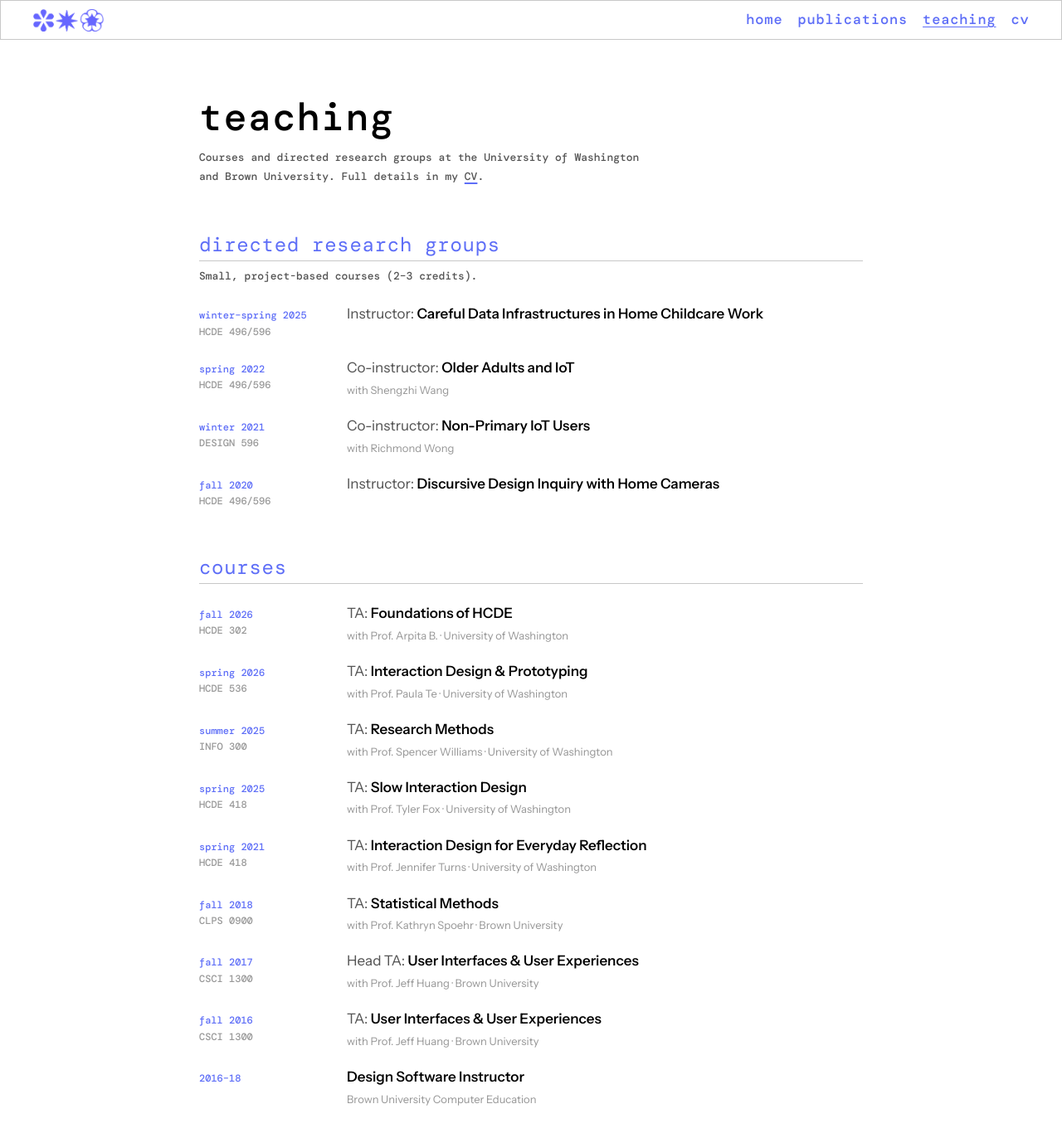
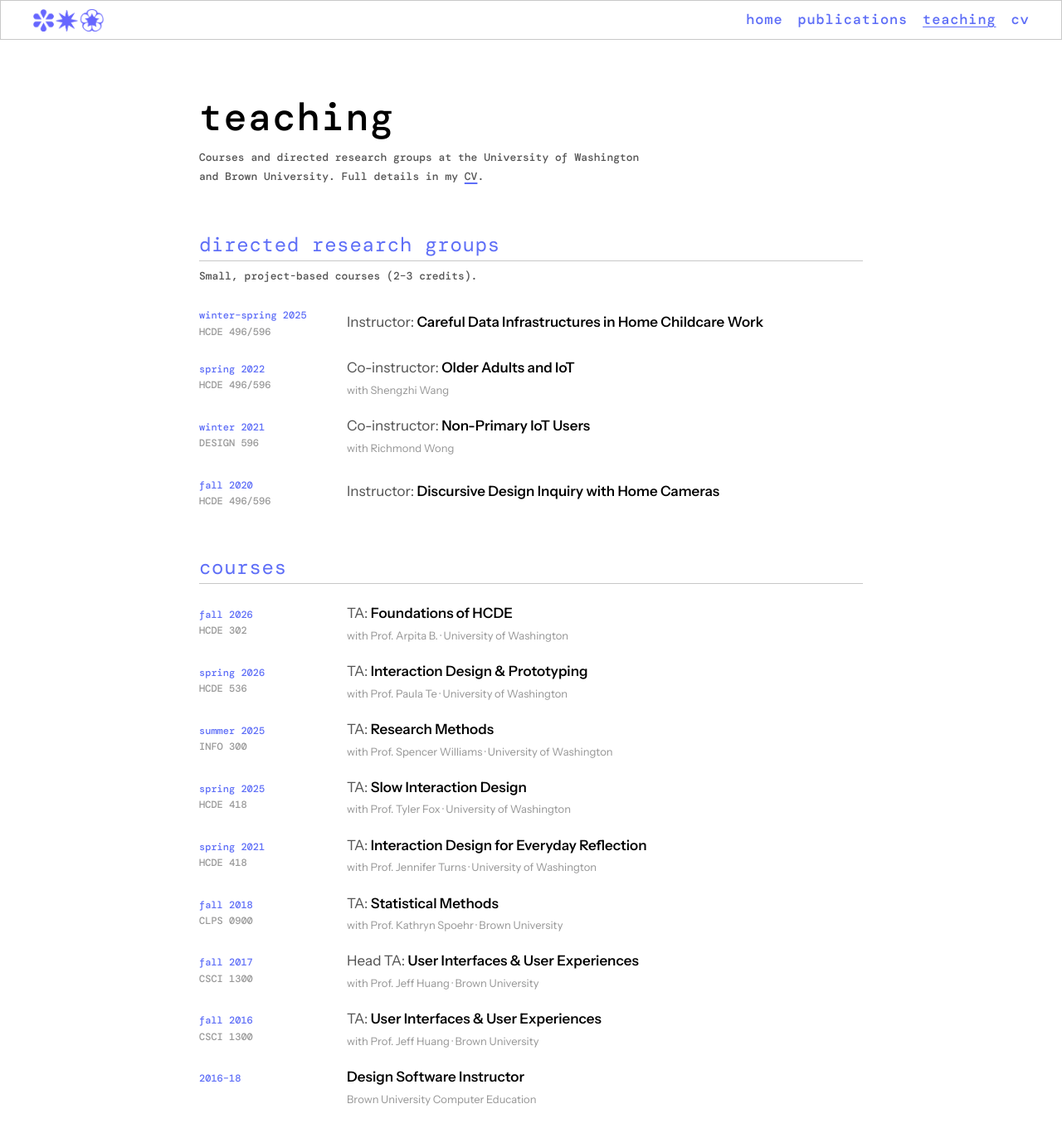
Before and after one commit to neillytan/neillytan.github.io, a Jekyll site: the page built from teaching.html, in a window 1280 px wide and 1400 px high. Shown: the top 1372 px of the window at 83% size. Built offline with Jekyll 4.4.1, drawn with Linux system fonts in a browser that asks for light colours; some web fonts are replaced.

Commit message:
Teaching: vertically center entries without a gray line
Co-Authored-By: Claude Opus 5.5 <noreply@anthropic.com>

```diff
--- a/assets/css/style.css
+++ b/assets/css/style.css
@@ -129,6 +129,8 @@ p { margin: 0 0 1rem; }
 .teach .pub-list { grid-template-columns: 160px minmax(0, 1fr); }
 .teach .pub-id { font-size: 12px; padding-top: 4px; line-height: 1.6; }
 .teach-code { display: block; color: #999; }
+.teach .pub-single { align-self: center; }
+.teach .pub-single .pub-title { margin-bottom: 0 !important; }
 .teach .pub-meta { font-size: 13px; color: #999; }
 .teach-role { font-weight: 420; color: #555; }
 
@@ -145,6 +147,7 @@ p { margin: 0 0 1rem; }
   .news-list { grid-template-columns: 1fr; gap: 2px; }
   .teach .pub-list { grid-template-columns: 1fr; gap: 2px; }
   .teach-code { display: inline; margin-left: 10px; }
+  .teach .pub-single { align-self: start; }
   .teach .pub { margin-bottom: 16px; }
   .news-list > span:not(.news-date) { margin-bottom: 14px; }
   .site-nav { gap: 12px; }
--- a/teaching.html
+++ b/teaching.html
@@ -14,7 +14,7 @@ page_class: pubs teach
   <div class="pub-list">
     {%- for t in group.items %}
     <span class="pub-id">{{ t.term }}{% if t.code %}<span class="teach-code">{{ t.code }}</span>{% endif %}</span>
-    <div class="pub">
+    <div class="pub{% unless t.meta %} pub-single{% endunless %}">
       <p class="pub-title">
         {%- if t.role and t.title %}<span class="teach-role">{{ t.role }}:</span> {{ t.title }}
         {%- else %}{{ t.title | default: t.role }}{% endif -%}
```
